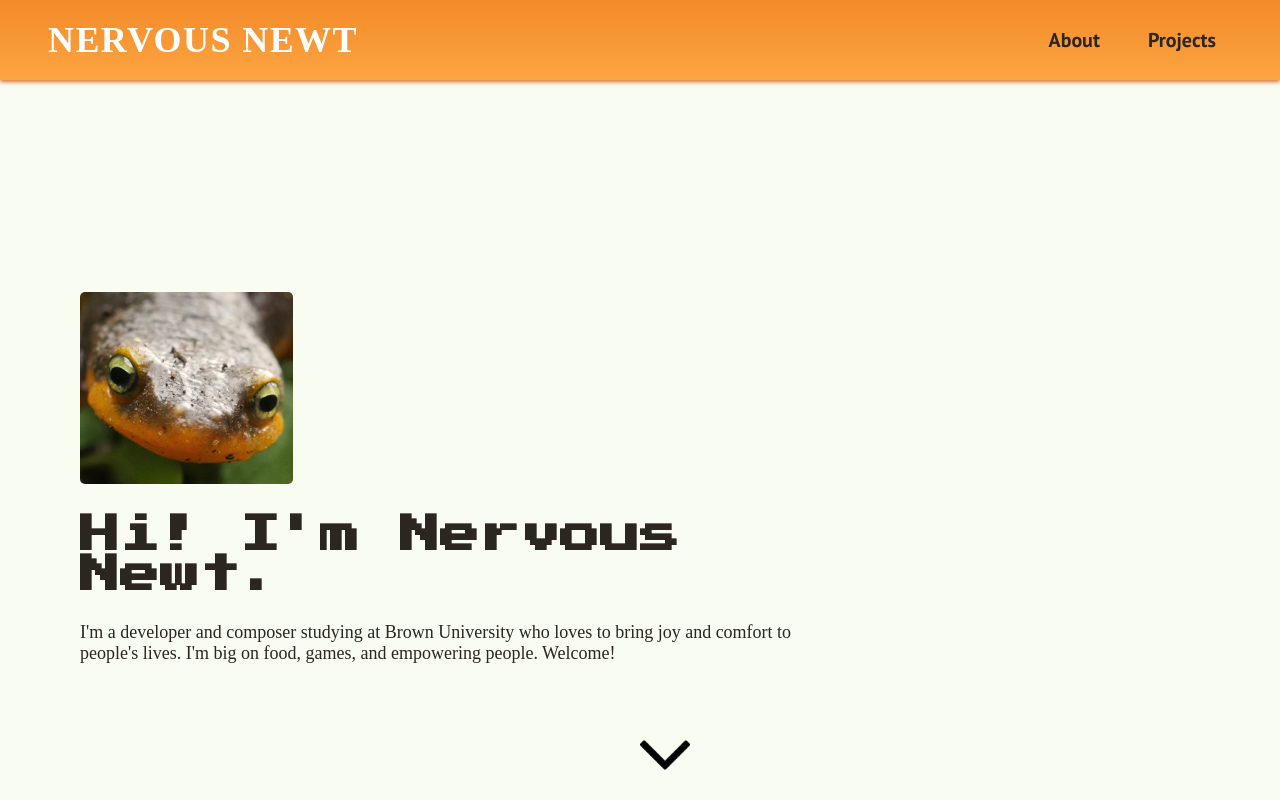
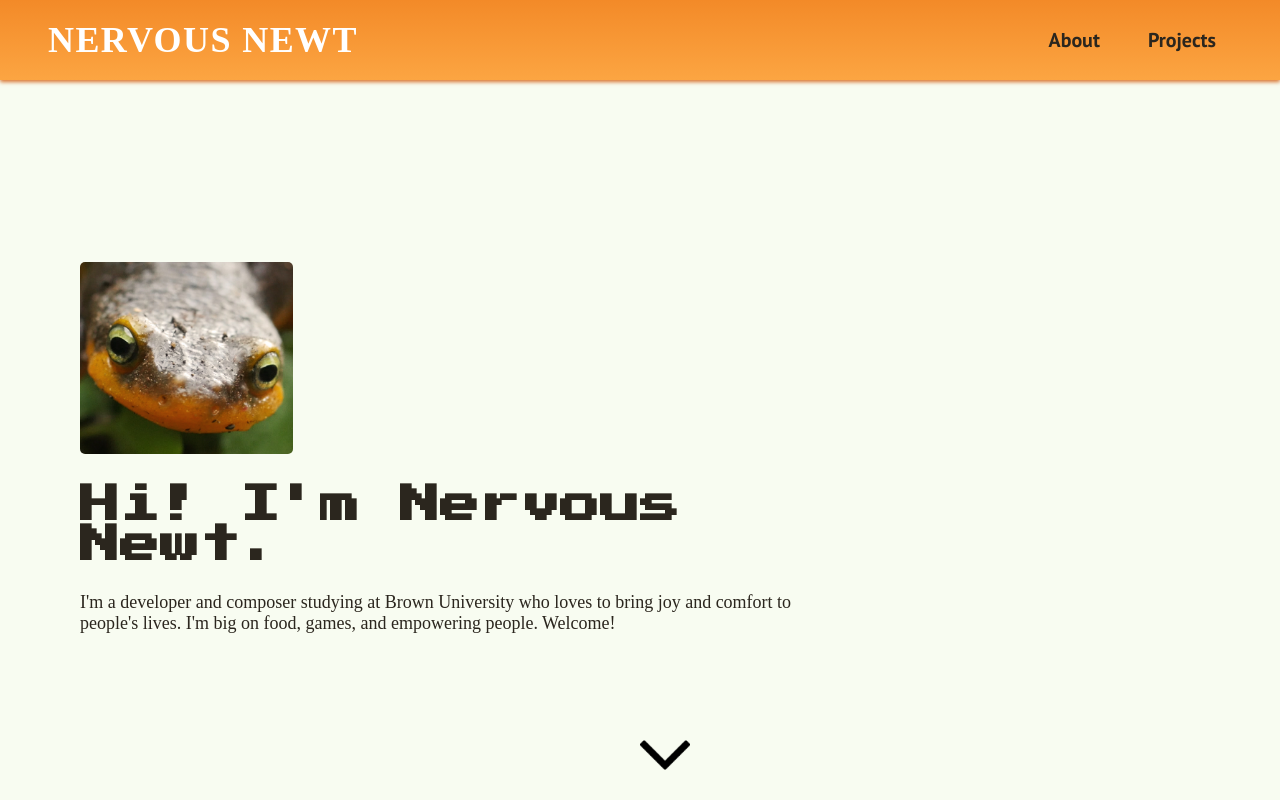
Before and after one commit to nervousnewt181/final-portfolio-1, a React (Create React App) app: page /starters in a window 1280 px wide. Shown: the top 800 px of the page. Built offline with nearby package versions, Linux system fonts and the light colour scheme; a web font is replaced by a local one.

Commit message:
changed pixels

```diff
--- a/src/pages/KolahFarangi.js
+++ b/src/pages/KolahFarangi.js
@@ -140,6 +140,8 @@ export default function KolahFarangi() {
                     <p>Initially, I had the misconception that redesigning a poorly presented website would be a simple task.
                     However, I soon realized the process of redesigning anything is an intensive task that involves many stages
                     of considering options that evolve and change over time. I hope to have done Kolah Farangi justice.
+
+                    {/* TODO: put like, future tasks or ways to expand this project */}
                     </p>
 
                     <br />
--- a/src/style.css
+++ b/src/style.css
@@ -102,7 +102,7 @@ main {
 */
 .about-container {
   margin: 0;
-  height: 820px;
+  height: 760px;
   display: flex;
   align-items: center;
   /* background-color: var(--mainBackground); */
```
